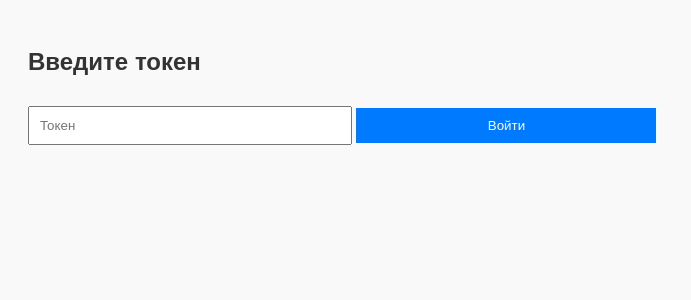
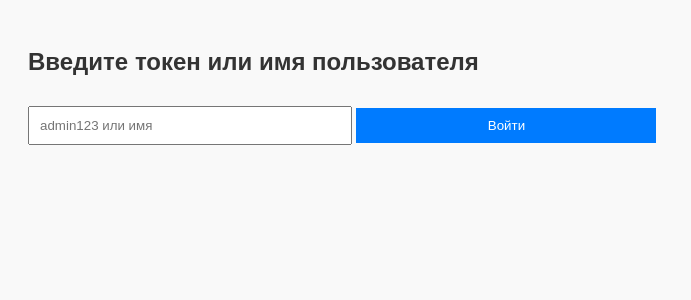
Before and after one commit to ARTEM-web-hue/CCY, a Flask app: page / in a window 1280 px wide. Shown: the top 300 px of the page, without its empty margins (0-691 px from the left). Run offline with Flask 3, Linux system fonts and the light colour scheme.

Commit message:
Update login.html

```diff
--- a/templates/login.html
+++ b/templates/login.html
@@ -5,7 +5,7 @@
     <link rel="stylesheet" href="{{ url_for('static', filename='style.css') }}">
 </head>
 <body>
-    <h2>Введите токен</h2>
+    <h2>Введите токен или имя пользователя</h2>
     {% with messages = get_flashed_messages() %}
         {% if messages %}
             {% for message in messages %}
@@ -14,7 +14,7 @@
         {% endif %}
     {% endwith %}
     <form method="POST">
-        <input type="password" name="token" placeholder="Токен" required>
+        <input type="text" name="token" placeholder="admin123 или имя" required>
         <button type="submit">Войти</button>
     </form>
 </body>
```
